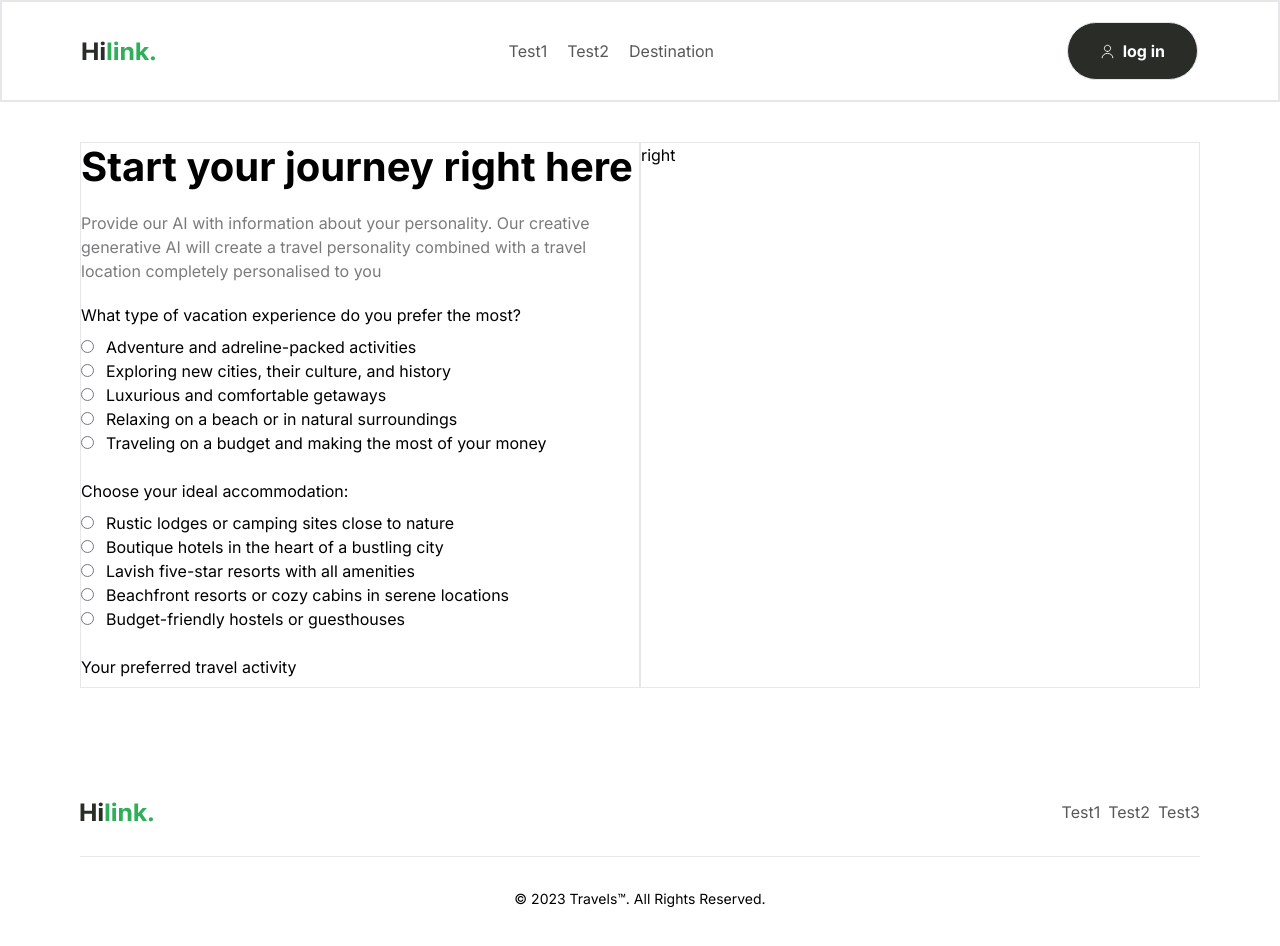
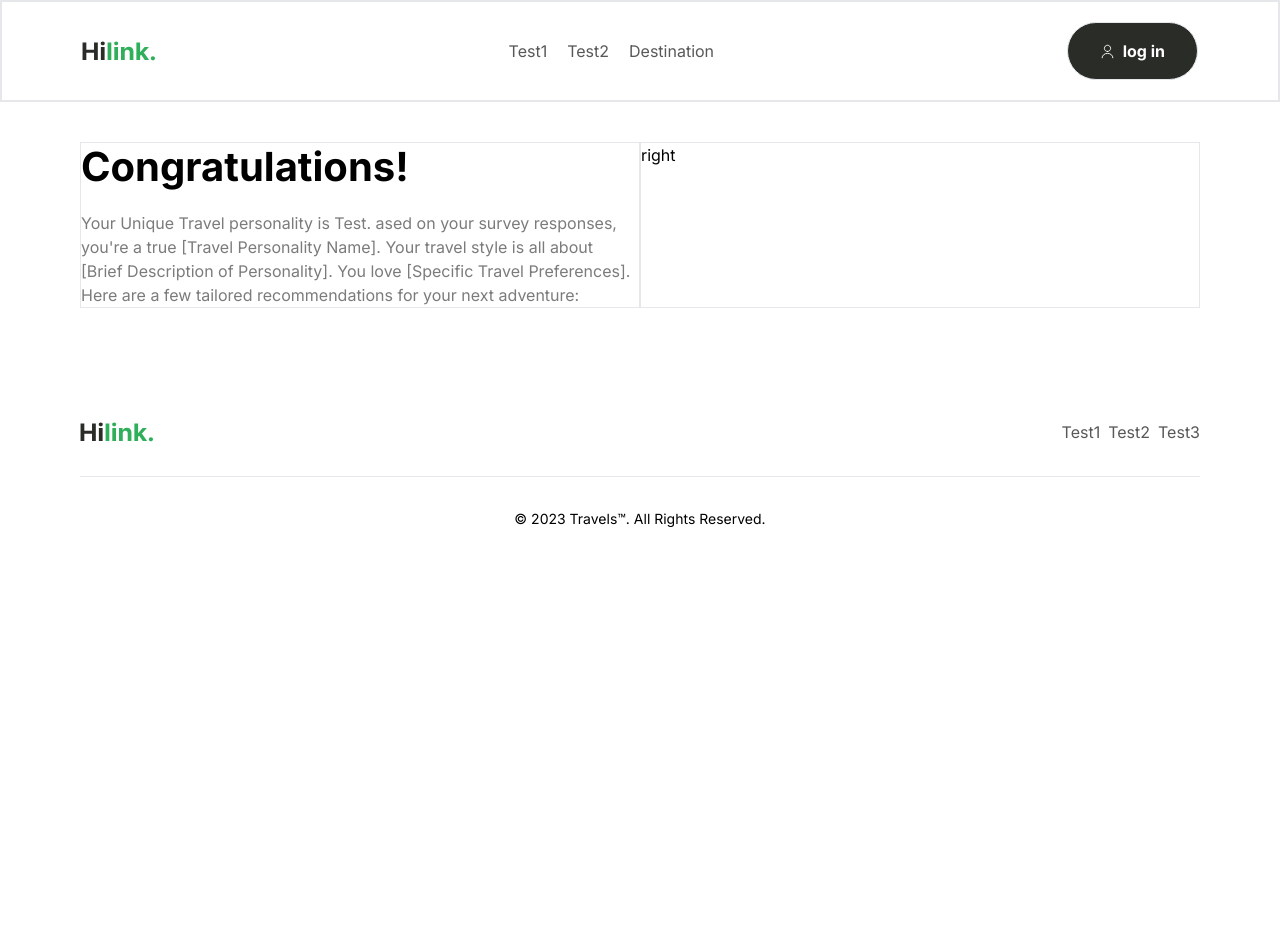
Before and after one commit to alessndro/TravelApp, a Next.js app: page /destination in a window 1280 px wide. Shown: the top 946 px of the page. After the commit the page ends 800 px from the top, so only its background shows below. Built offline with nearby package versions, Linux system fonts and the light colour scheme.

Commit message:
checking personality screen

```diff
--- a/components/Questions.tsx
+++ b/components/Questions.tsx
@@ -12,6 +12,7 @@ export default function Questions() {
         food: '',
         evening: '',
     })
+    const [showIdentity, setShowIdentity] = React.useState(true)
 
     function handleChange(event: React.ChangeEvent<HTMLInputElement>){
         console.log('handle change')
@@ -40,11 +41,12 @@ export default function Questions() {
         })
         const data = await response.json()
         console.log(data)
+        setShowIdentity(prevShow => !prevShow)
     }
 
   return (
     <section className='container max-container padding-container flex flex-col py-10 2xl:py-20 lg:flex-row'>
-        <div className='lg:w-1/2 border'>
+        {!showIdentity && <div className='lg:w-1/2 border'>
             <h2 className='bold-32 lg:bold-40'>Start your journey right here</h2>
             <p className='regular-16 text-gray-30 mt-5'>Provide our AI with information about your personality. Our creative generative AI will create a travel personality combined with a travel location completely personalised to you</p>
 
@@ -376,7 +378,15 @@ export default function Questions() {
 
                 <Button type="button" title='Show my identity' theme='btn_dark_green' icon="/user.svg"/>
             </form>
-        </div>
+        </div>}
+        {showIdentity &&
+            <div className='lg:w-1/2 border'>
+                 <h2 className='bold-32 lg:bold-40'>Congratulations!</h2>
+            <p className='regular-16 text-gray-30 mt-5'>Your Unique Travel personality is Test. ased on your survey responses, you're a true [Travel Personality Name]. Your travel style is all about [Brief Description of Personality]. You love [Specific Travel Preferences].
+
+Here are a few tailored recommendations for your next adventure: </p>
+            </div>
+        }
         <div className='lg:w-1/2 border'>
             right
         </div>
```
